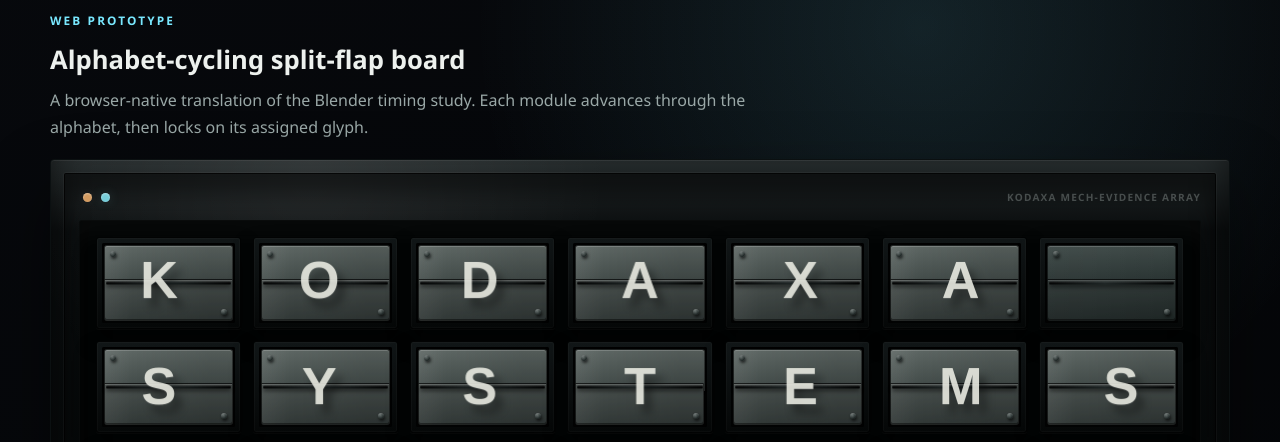
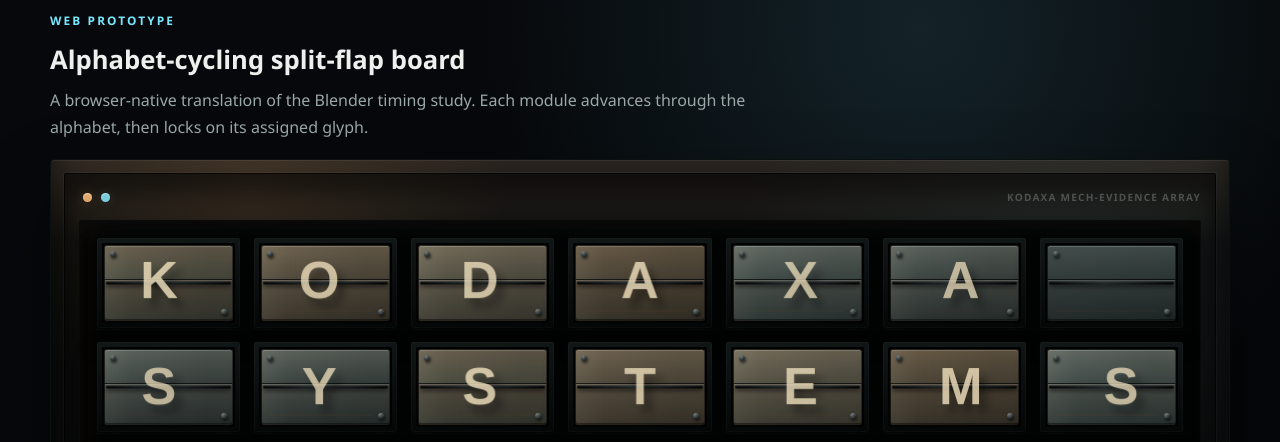
Before and after one commit to Kodaxadev/conceptdesigns, an Astro site: page /split-flap in a window 1280 px wide. Shown: the part 486-928 px from the top of the page. Built offline with nearby package versions, Linux system fonts and the light colour scheme; Astro itself is replaced by a stand-in of ours.

Commit message:
feat: add soul to split-flap board

```diff
--- a/src/components/SplitFlapBoard.astro
+++ b/src/components/SplitFlapBoard.astro
@@ -6,6 +6,8 @@ const cells = rows.flatMap((row, rowIndex) =>
     id: `${rowIndex + 1}-${colIndex + 1}`,
     target,
     delay: rowIndex * 7 + colIndex * 2,
+    tone: (rowIndex * 3 + colIndex * 2) % 7,
+    wear: (rowIndex + colIndex * 3) % 5,
   }))
 );
 ---
@@ -38,6 +40,8 @@ const cells = rows.flatMap((row, rowIndex) =>
             class:list={['split-cell', cell.target === ' ' && 'split-cell--blank']}
             data-target={cell.target}
             data-delay={cell.delay}
+            data-tone={cell.tone}
+            data-wear={cell.wear}
           >
             <div class="split-cell__face split-cell__face--top"></div>
             <div class="split-cell__face split-cell__face--bottom"></div>
--- a/src/data/concepts.ts
+++ b/src/data/concepts.ts
@@ -21,9 +21,9 @@ export const concepts: Concept[] = [
       'A graphite split-flap board direction for the Kodaxa portfolio hero system.',
     intent:
       'Use Blender to define the physical language, then translate the best parts into a performant web-native interaction.',
-    heroImage: '/assets/concepts/split-flap/frame-real-104.png',
-    detailImage: '/assets/concepts/split-flap/frame-real-104.png',
-    artifactHref: '/assets/concepts/split-flap/splitflap-realism-board.glb',
+    heroImage: '/assets/concepts/split-flap/frame-soul-104.png',
+    detailImage: '/assets/concepts/split-flap/frame-soul-104.png',
+    artifactHref: '/assets/concepts/split-flap/splitflap-soul-board.glb',
     tags: ['split-flap', 'portfolio hero', 'Blender', 'web animation'],
   },
 ];
--- a/src/pages/split-flap.astro
+++ b/src/pages/split-flap.astro
@@ -63,7 +63,7 @@ if (!concept) {
       <div class="proof-frame-grid">
         <figure>
           <img
-            src="/assets/concepts/split-flap/frame-real-024.png"
+            src="/assets/concepts/split-flap/frame-soul-024.png"
             alt="Early Blender animation frame with alphabet cycling in progress"
             loading="lazy"
           />
@@ -71,7 +71,7 @@ if (!concept) {
         </figure>
         <figure>
           <img
-            src="/assets/concepts/split-flap/frame-real-056.png"
+            src="/assets/concepts/split-flap/frame-soul-056.png"
             alt="Mid Blender animation frame with several split-flap letters changing"
             loading="lazy"
           />
@@ -79,7 +79,7 @@ if (!concept) {
         </figure>
         <figure>
           <img
-            src="/assets/concepts/split-flap/frame-real-104.png"
+            src="/assets/concepts/split-flap/frame-soul-104.png"
             alt="Final Blender frame showing Kodaxa Systems Proof Ledger"
             loading="lazy"
           />
--- a/src/scripts/split-flap-board.ts
+++ b/src/scripts/split-flap-board.ts
@@ -4,7 +4,15 @@ type BoardCell = HTMLElement & {
   dataset: {
     target: string;
     delay: string;
+    tone: string;
+    wear: string;
   };
+};
+
+const characterOffsetFor = (cell: BoardCell) => {
+  const tone = Number(cell.dataset.tone) || 0;
+  const wear = Number(cell.dataset.wear) || 0;
+  return tone * 11 + wear * 17;
 };
 
 const holdFinalState = (cells: BoardCell[]) => {
@@ -34,21 +42,28 @@ const animateCell = (cell: BoardCell, alphabet: string) => {
   }
 
   const sequence = sequenceFor(alphabet, cell.dataset.target);
-  const delay = Number(cell.dataset.delay) * 32;
-  const tick = 52;
+  const offset = characterOffsetFor(cell);
+  const delay = Number(cell.dataset.delay) * 34 + offset;
+  const tick = 48 + (offset % 5) * 5;
+  const snap = 38 + (offset % 4) * 6;
 
   window.setTimeout(() => {
     sequence.forEach((letter, index) => {
       window.setTimeout(() => {
         glyph.textContent = letter;
         cell.classList.add('is-flipping');
+        cell.classList.remove('is-settling');
 
         window.setTimeout(() => {
           cell.classList.remove('is-flipping');
           if (index === sequence.length - 1) {
+            cell.classList.add('is-settling');
             cell.classList.add('is-locked');
+            window.setTimeout(() => {
+              cell.classList.remove('is-settling');
+            }, 120 + (offset % 3) * 35);
           }
-        }, 34);
+        }, snap);
       }, index * tick);
     });
   }, delay);
@@ -59,7 +74,7 @@ const runBoard = (board: HTMLElement) => {
   const cells = [...board.querySelectorAll<BoardCell>('.split-cell')];
 
   cells.forEach((cell) => {
-    cell.classList.remove('is-flipping', 'is-locked');
+    cell.classList.remove('is-flipping', 'is-locked', 'is-settling');
     const glyph = cell.querySelector<HTMLElement>('.split-cell__glyph');
     if (glyph) {
       glyph.textContent = '';
--- a/src/styles/split-flap.css
+++ b/src/styles/split-flap.css
@@ -14,8 +14,9 @@
   border-radius: 4px;
   padding: clamp(16px, 2.4vw, 28px);
   background:
-    radial-gradient(circle at 22% 0%, rgba(255, 255, 255, 0.08), transparent 28%),
-    linear-gradient(180deg, #252b2c 0%, #0a0d0e 13%, #040606 100%);
+    radial-gradient(circle at 17% 4%, rgba(230, 166, 92, 0.12), transparent 23%),
+    radial-gradient(circle at 85% 22%, rgba(118, 204, 216, 0.08), transparent 30%),
+    linear-gradient(180deg, #2b2520 0%, #0c0d0c 15%, #040505 100%);
   box-shadow:
     inset 0 1px 0 rgba(255, 255, 255, 0.07),
     inset 0 -24px 34px rgba(0, 0, 0, 0.58),
@@ -72,7 +73,10 @@
 }
 
 .status-lamp--amber {
-  background: #d39b60;
+  background: #e0a66a;
+  box-shadow:
+    inset 0 1px 2px rgba(255, 245, 219, 0.52),
+    0 0 13px rgba(224, 166, 106, 0.24);
 }
 
 .status-lamp--cyan {
@@ -99,6 +103,7 @@
   border-radius: 3px;
   background: #030505;
   box-shadow:
+    inset 12px 0 28px rgba(114, 70, 39, 0.06),
     inset 0 18px 18px rgba(255, 255, 255, 0.025),
     inset 0 -18px 28px rgba(0, 0, 0, 0.74);
   perspective: 1000px;
@@ -122,7 +127,21 @@
   inset: 5px;
   border-radius: 2px;
   background: #030404;
-  box-shadow: inset 0 12px 18px rgba(0, 0, 0, 0.72);
+  box-shadow:
+    inset 0 12px 18px rgba(0, 0, 0, 0.72),
+    inset 8px 0 12px rgba(111, 78, 48, 0.035);
+  content: '';
+}
+
+.split-cell::after {
+  position: absolute;
+  left: 16px;
+  right: 24px;
+  bottom: 16px;
+  height: 2px;
+  border-radius: 999px;
+  background: rgba(118, 82, 51, 0.2);
+  opacity: calc(0.22 + (var(--wear, 0) * 0.08));
   content: '';
 }
 
@@ -133,8 +152,8 @@
   height: calc(50% - 3px);
   border: 1px solid rgba(0, 0, 0, 0.54);
   background:
-    linear-gradient(90deg, rgba(255, 255, 255, 0.08), transparent 22%, rgba(0, 0, 0, 0.1) 82%),
-    linear-gradient(180deg, #5d6663, #3f4846);
+    linear-gradient(90deg, rgba(255, 245, 218, 0.08), transparent 22%, rgba(0, 0, 0, 0.12) 82%),
+    linear-gradient(180deg, var(--flap-top, #665f50), var(--flap-bottom, #41483e));
   backface-visibility: hidden;
   box-shadow:
     inset 0 1px 0 rgba(255, 255, 255, 0.18),
@@ -176,14 +195,15 @@
   inset: 0;
   display: grid;
   place-items: center;
-  color: rgba(232, 233, 221, 0.84);
+  color: rgba(238, 225, 190, 0.86);
   font-family: Arial, Helvetica, sans-serif;
   font-size: clamp(1.18rem, 4vw, 3.4rem);
   font-weight: 700;
   line-height: 1;
   text-shadow:
-    0 1px 0 rgba(255, 255, 255, 0.12),
-    7px 9px 8px rgba(0, 0, 0, 0.38);
+    0 1px 0 rgba(255, 246, 221, 0.14),
+    7px 9px 8px rgba(0, 0, 0, 0.42);
+  opacity: var(--paint-opacity, 0.88);
   transform: translateZ(20px);
 }
 
@@ -214,8 +234,70 @@
     linear-gradient(180deg, #3d4846, #26302f);
 }
 
+.split-cell[data-tone='0'] {
+  --flap-top: #675d4d;
+  --flap-bottom: #44483d;
+  --paint-opacity: 0.9;
+}
+
+.split-cell[data-tone='1'] {
+  --flap-top: #5f665f;
+  --flap-bottom: #3a4644;
+  --paint-opacity: 0.82;
+}
+
+.split-cell[data-tone='2'] {
+  --flap-top: #6c614e;
+  --flap-bottom: #4b4438;
+  --paint-opacity: 0.86;
+}
+
+.split-cell[data-tone='3'] {
+  --flap-top: #59605a;
+  --flap-bottom: #363f3d;
+  --paint-opacity: 0.8;
+}
+
+.split-cell[data-tone='4'] {
+  --flap-top: #716957;
+  --flap-bottom: #4d4b40;
+  --paint-opacity: 0.87;
+}
+
+.split-cell[data-tone='5'] {
+  --flap-top: #5b615a;
+  --flap-bottom: #333d3b;
+  --paint-opacity: 0.83;
+}
+
+.split-cell[data-tone='6'] {
+  --flap-top: #655844;
+  --flap-bottom: #464034;
+  --paint-opacity: 0.89;
+}
+
+.split-cell[data-wear='0'] {
+  --wear: 0;
+}
+
+.split-cell[data-wear='1'] {
+  --wear: 1;
+}
+
+.split-cell[data-wear='2'] {
+  --wear: 2;
+}
+
+.split-cell[data-wear='3'] {
+  --wear: 3;
+}
+
+.split-cell[data-wear='4'] {
+  --wear: 4;
+}
+
 .split-cell.is-flipping .split-cell__face--top {
-  transform: rotateX(-51deg);
+  transform: rotateX(-54deg) translateY(-1px);
   filter: brightness(1.1);
 }
 
@@ -229,7 +311,11 @@
 }
 
 .split-cell.is-locked .split-cell__glyph {
-  color: rgba(235, 236, 226, 0.88);
+  color: rgba(239, 224, 188, 0.9);
+}
+
+.split-cell.is-settling {
+  animation: cabinet-settle 180ms ease-out;
 }
 
 .split-flap-board__footer {
@@ -264,6 +350,20 @@
   font-weight: 700;
   cursor: pointer;
   box-shadow: inset 0 1px 0 rgba(255, 255, 255, 0.07);
+}
+
+@keyframes cabinet-settle {
+  0% {
+    transform: translateY(-1px);
+  }
+
+  55% {
+    transform: translateY(1px);
+  }
+
+  100% {
+    transform: translateY(0);
+  }
 }
 
 .board-actions button:hover {
```
Also changed, not shown: 4 other files.
